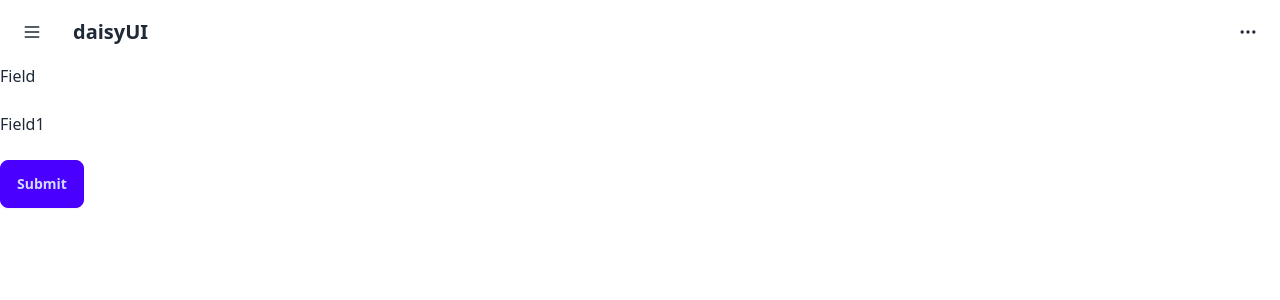
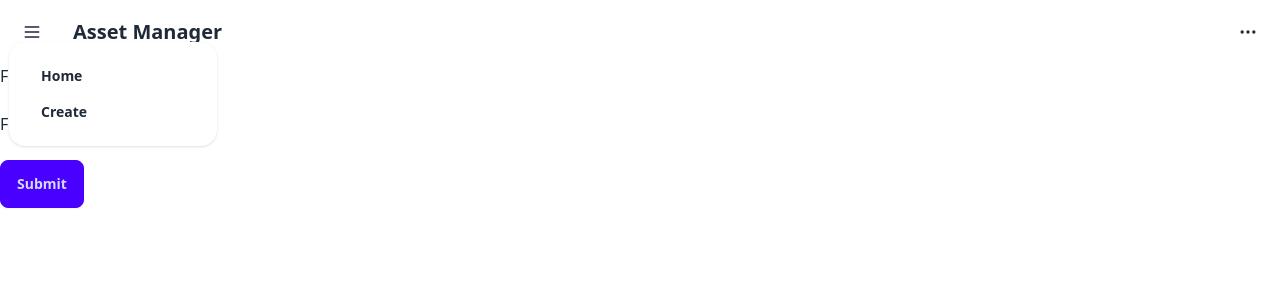
Before and after one commit to cjhetzle/svelte-assets, a SvelteKit app: page /create in a window 1280 px wide. Both pictures are taken after a click on the button 32 px from the left and 32 px from the top of the page. Shown: the top 300 px of the page. Built offline with nearby package versions, Linux system fonts and the light colour scheme; what pocketbase would draw is missing.

Commit message:
Add dropdown menu to layout and reset form data in create page

```diff
--- a/src/routes/+layout.svelte
+++ b/src/routes/+layout.svelte
@@ -9,12 +9,16 @@
 
 <div class="navbar bg-base-100">
     <div class="flex-none">
-      <button class="btn btn-square btn-ghost">
+      <button class="btn btn-square btn-ghost dropdown">
         <svg xmlns="http://www.w3.org/2000/svg" fill="none" viewBox="0 0 24 24" class="inline-block w-5 h-5 stroke-current"><path stroke-linecap="round" stroke-linejoin="round" stroke-width="2" d="M4 6h16M4 12h16M4 18h16"></path></svg>
-      </button>
+        <ul class="p-4 shadow menu dropdown-content z-[1] bg-base-100 rounded-box w-52">
+          <li><a href='/'>Home</a></li>
+          <li><a href='/create'>Create</a></li>
+        </ul>
+
     </div>
     <div class="flex-1">
-      <a class="btn btn-ghost text-xl">daisyUI</a>
+      <a class="btn btn-ghost text-xl">Asset Manager</a>
     </div>
     <div class="flex-none">
       <button class="btn btn-square btn-ghost">
--- a/src/routes/create/+page.svelte
+++ b/src/routes/create/+page.svelte
@@ -16,6 +16,10 @@
             field: $formData.field,
             field1: $formData.field1
         });
+        formData.set({
+            field: '',
+            field1: ''
+        });
     }
 
 </script>
```
